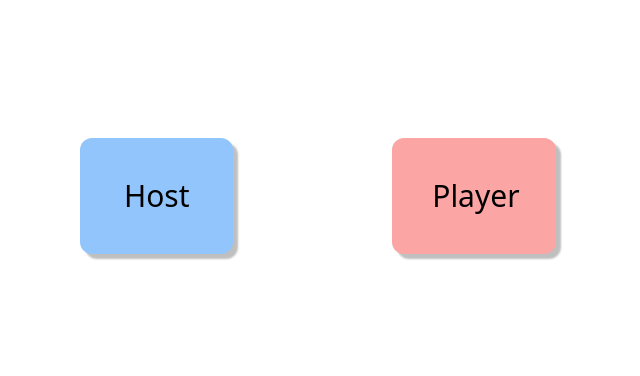
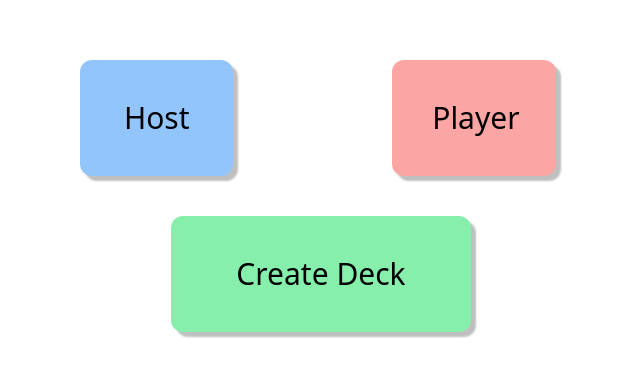
Before and after one commit to aidanhopper/hoot, a Next.js app: page / in a window 1280 px wide. Shown: the part 204-580 px from the top of the page, without its empty margins (319-959 px from the left). Built offline with nearby package versions, Linux system fonts and the light colour scheme.

Commit message:
fixed it breaking at the end of questions list

```diff
--- /dev/null
+++ b/app/deck/create/page.tsx
@@ -0,0 +1,12 @@
+const CreateDeck = () => {
+  return (
+    <div className="bg-white h-screen font-sans overflow-hidden">
+      <div className="flex flex-col">
+        <div className="flex-auto w-[150px] h-screen bg-gray-300">
+        </div>
+      </div>
+    </div>
+  );
+}
+
+export default CreateDeck;
--- a/app/host/session/page.tsx
+++ b/app/host/session/page.tsx
@@ -6,6 +6,7 @@ import { useState, useEffect } from 'react';
 import { useStopwatch } from 'react-timer-hook';
 import TimerBar from '../../components/timerbar';
 import { Player } from '../../types';
+import { useRouter } from 'next/navigation';
 
 type question = {
   question: string;
@@ -14,6 +15,8 @@ type question = {
 }
 
 const Session = () => {
+
+  const router = useRouter();
 
   const [transition, setTransition] = useState(false);
   const [questionIndex, setQuestionIndex] = useState(-1);
@@ -90,17 +93,26 @@ const Session = () => {
 
   if (transition) {
 
-
-
     return (
       <div className="bg-white h-screen text-center content-center font-sans overflow-hidden">
+        {
+          questionIndex < qlist.length - 2 &&
           <button className="absolute left-10 top-10 bg-red-500 rounded-xl text-xl p-4 hover:scale-[101%]
                              duration-100 hover:saturate-105 active:scale-[101%]
                              shadow-[5px_5px_2px_rgb(0,0,0,0.25)]"
             onClick={nextQuestion}>
             Next question
           </button>
-
+        }
+        {
+          questionIndex >= qlist.length - 2 &&
+          <button className="absolute left-10 top-10 bg-red-500 rounded-xl text-xl p-4 hover:scale-[101%]
+                             duration-100 hover:saturate-105 active:scale-[101%]
+                             shadow-[5px_5px_2px_rgb(0,0,0,0.25)]"
+            onClick={() => router.push("/")}>
+              Go to home page
+          </button>
+        }
         {playerData.map((data) => {
           return (
             <div className="text-3xl" key={data.name}>
--- a/app/page.tsx
+++ b/app/page.tsx
@@ -11,7 +11,9 @@ const Home = () => {
   }
 
   return (
-    <div className="flex bg-white h-screen text-center font-sans overflow-hidden">
+    <div className="flex flex-col bg-white h-screen text-center font-sans overflow-hidden ">
+      <div className="flex-auto" />
+      <div className="flex flex-row w-full">
         <div className="flex-auto" />
         <div className="flex-auto" />
         <div className="flex-auto m-auto">
@@ -33,6 +35,15 @@ const Home = () => {
         <div className="flex-auto" />
         <div className="flex-auto" />
       </div>
+      <div className="flex-auto m-auto">
+        <button className="shadow-[5px_5px_2px_rgb(0,0,0,0.25)] duration-100
+          hover:scale-[101%] hover:saturate-150 w-1/2 p-10 w-[300px] mt-10 rounded-xl bg-green-300 text-3xl"
+          onClick={() => router.push("/deck/create")}
+        >
+          Create Deck
+        </button>
+      </div>
+    </div>
   );
 
 }
--- a/app/player/session/page.tsx
+++ b/app/player/session/page.tsx
@@ -1,10 +1,11 @@
 'use client'
 
 import { gameIsStarted } from '../../api';
-import { useState, useEffect, useRef } from 'react';
+import { useState, useEffect } from 'react';
 import client from '../../client';
 import QuestionInstance from '../../components/questioninstance';
 import deck from '../../deck.json'
+import { useRouter } from 'next/navigation';
 
 type question = {
   question: string;
@@ -14,13 +15,13 @@ type question = {
 
 const Session = () => {
 
+  const router = useRouter();
+
   const [name, setName] = useState<string | undefined>(undefined);
   const [lobby, setLobby] = useState<string | undefined>(undefined);
   const [wait, setWait] = useState(true);
   const [answer, setAnswer] = useState<number | undefined>(undefined);
   const [currentQuestion, setCurrentQuestion] = useState<number>(0);
-  const [selectedIndex, setSelectedIndex] = useState(-1);
-  const [seconds, setSeconds] = useState(0);
 
   const qlist: question[] = deck['deck'];
 
@@ -112,11 +113,15 @@ const Session = () => {
       },
     });
 
-    channel.unsubscribe();
-
     return (
       <div className="bg-white h-screen font-sans text-5xl overflow-hidden text-center content-center font-bold">
-        Waiting to go to the next question
+        {currentQuestion < qlist.length - 2 && "Waiting to go to the next question"}
+        {
+          currentQuestion >= qlist.length - 2 &&
+          <button className="" onClick={() => router.push("/")}>
+            Go to home page
+          </button>
+        }
       </div>
     );
 
--- a/app/types.tsx
+++ b/app/types.tsx
@@ -9,4 +9,15 @@ type Session = {
   started: boolean;
 }
 
-export type { Player, Session };
+type Question = {
+  question: string,
+  answer: number,
+  questions: string[],
+}
+
+type Deck = {
+  name: string,
+  questions: Question[],
+}
+
+export type { Player, Session, Deck, Question };
```
Lines whose indentation alone changed are shown as unchanged.
